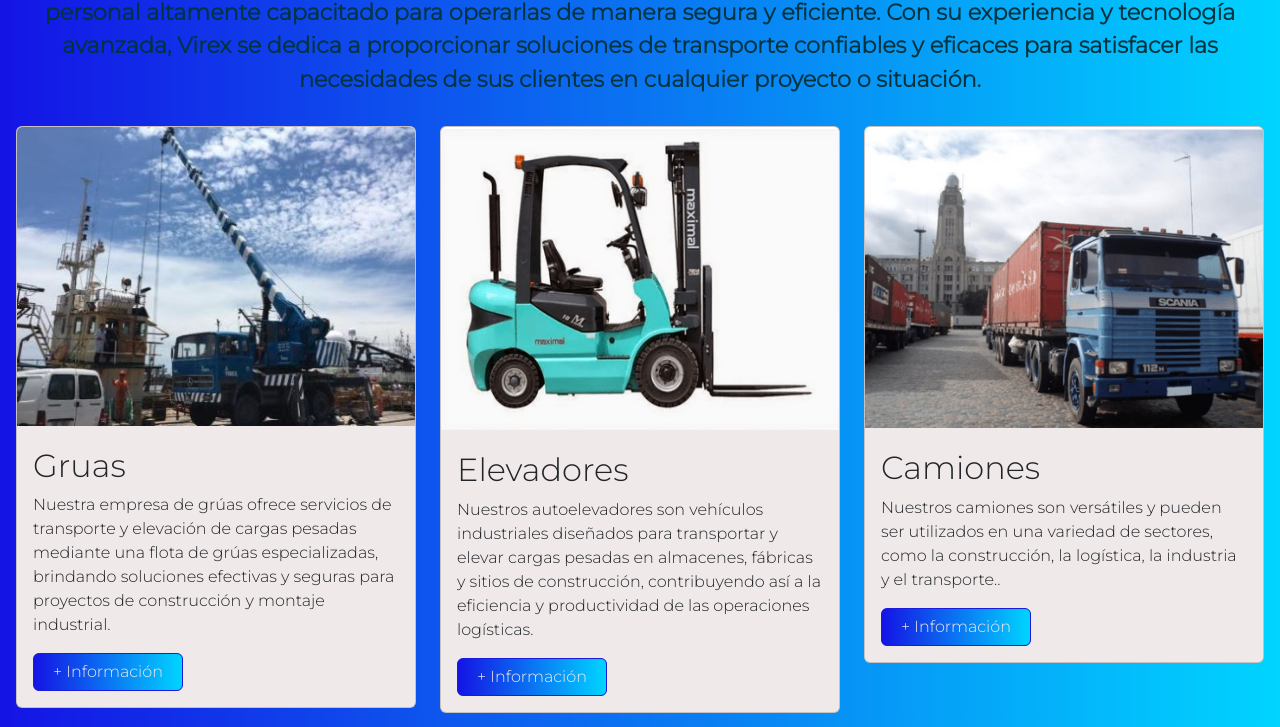
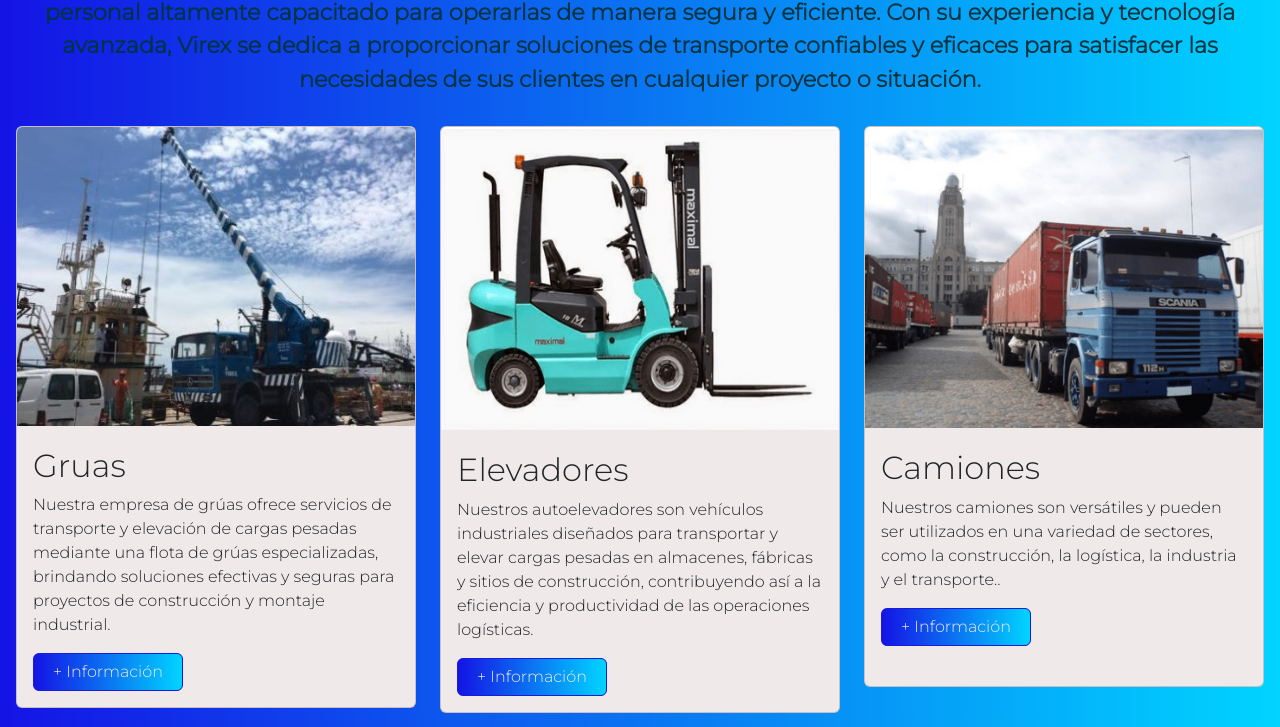
Before and after one commit to ValeLaporta/PreEntrega2Laporta, a website: page pages/servicios.html in a window 1280 px wide. Shown: the part 557-1284 px from the top of the page. Drawn offline with nearby package versions, Linux system fonts and the light colour scheme.

```diff
--- a/pages/servicios.html
+++ b/pages/servicios.html
@@ -46,8 +46,8 @@
         <article class="servicios">
            Algunos servicios que brinda Virex.SA incluyen el alquiler de grúas de diferentes capacidades y tipos, así como personal altamente capacitado para operarlas de manera segura y eficiente. Con su experiencia y tecnología avanzada, Virex se dedica a proporcionar soluciones de transporte confiables y eficaces para satisfacer las necesidades de sus clientes en cualquier proyecto o situación.
         </article>
-        <section class="row m-1 pb-3 ">
-            <article class="col-sm-12 col-md-8 col-lg-4">
+        <section class="row m-1 pb-2 justify-content-md-center">
+            <article class=" pb-4 col-sm-12 col-md-8 col-lg-4">
                 <div class="card" >
                     <img class="card-img-top" src="../imagenes/servicios/gruavirex-min.jpg" alt="Grúa Trabajando">
                     <div class="card-body">
@@ -57,7 +57,7 @@
                     </div>
                 </div>
             </article>
-            <article class="col-sm-12 col-md-8 col-lg-4">
+            <article class=" pb-4 col-sm-12 col-md-8 col-lg-4">
                 <div class="card" >
                     <img class="card-img-top" src="../imagenes/servicios/elevadorvirex-min.png" alt="Elevador Trabajando">
                     <div class="card-body">
@@ -68,7 +68,7 @@
                 </div>
             </article>
             <article class="col-sm-12 col-md-8 col-lg-4" >
-                <div class="card" >
+                <div class="card pb-4" >
                     <img class="card-img-top" src="../imagenes/servicios/camionvirex-min.png" alt="Camion Trabajando">
                     <div class="card-body">
                        <h2 class="card-title">Camiones</h2>
```
